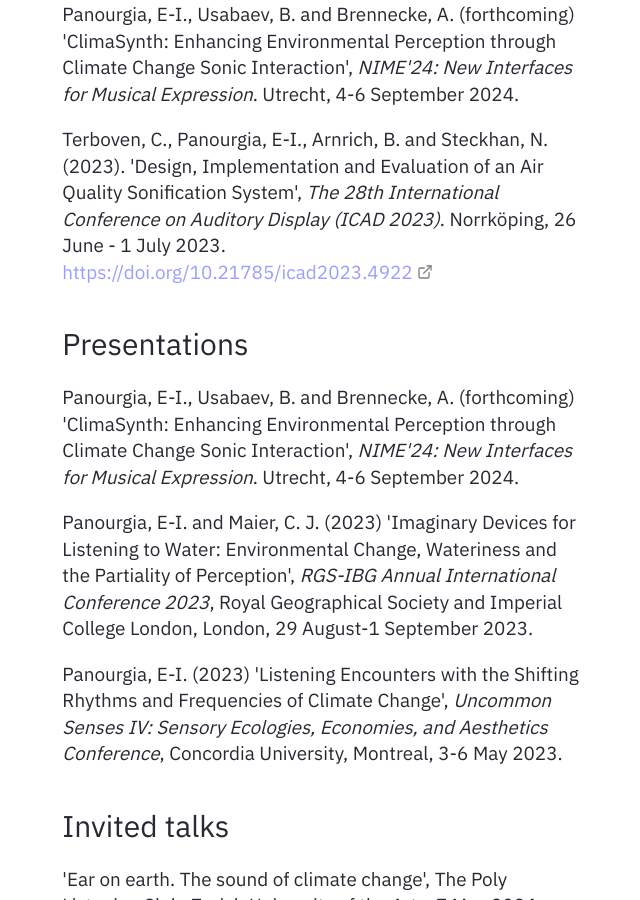
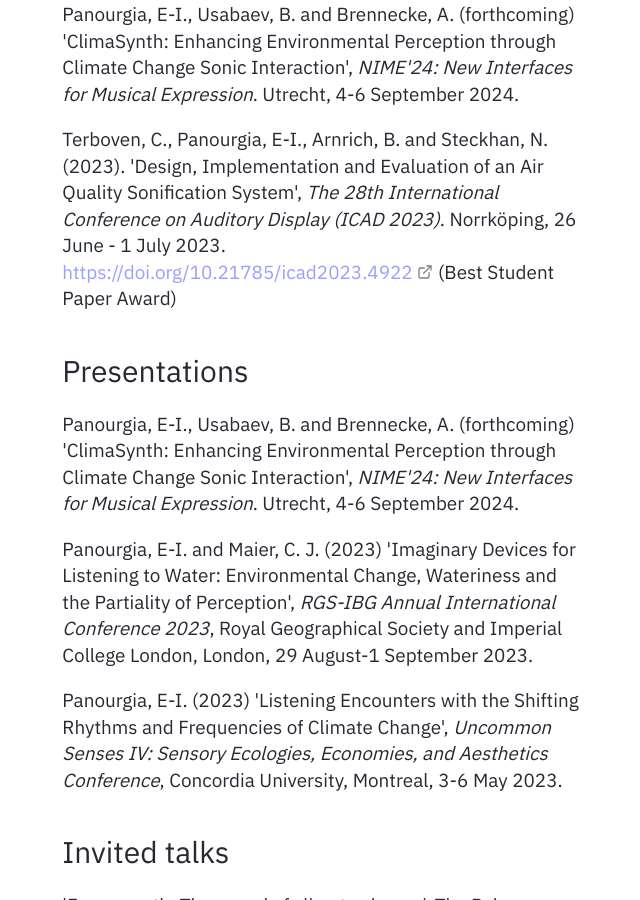
Before and after one commit to listeningtoclimatechange/listeningtoclimatechange.github.io, a Jekyll site: the page built from _notes/publications.md, in a window 1280 px wide and 900 px high, scrolled down 427 px. Shown: the whole window, without its empty margins (316-956 px from the left). Built offline with Jekyll 4.4.1, drawn with Linux system fonts in a browser that asks for light colours.

Commit message:
Update publications.md

```diff
--- a/_notes/publications.md
+++ b/_notes/publications.md
@@ -9,7 +9,7 @@ Panourgia, E-I. (forthcoming) 'Shaping sounds of future environments', in E.-K.
 
 Panourgia, E-I., Usabaev, B. and Brennecke, A. (forthcoming) 'ClimaSynth: Enhancing Environmental Perception through Climate Change Sonic Interaction', *NIME'24: New Interfaces for Musical Expression*. Utrecht, 4-6 September 2024.
 
-Terboven, C., Panourgia, E-I., Arnrich, B. and Steckhan, N. (2023). 'Design, Implementation and	Evaluation of an Air Quality Sonification System', *The 28th International Conference on	Auditory Display (ICAD 2023)*. Norrköping, 26 June - 1 July 2023.	[https://doi.org/10.21785/icad2023.4922](https://doi.org/10.21785/icad2023.4922)
+Terboven, C., Panourgia, E-I., Arnrich, B. and Steckhan, N. (2023). 'Design, Implementation and	Evaluation of an Air Quality Sonification System', *The 28th International Conference on	Auditory Display (ICAD 2023)*. Norrköping, 26 June - 1 July 2023.	[https://doi.org/10.21785/icad2023.4922](https://doi.org/10.21785/icad2023.4922) (Best Student Paper Award)
 
 ### Presentations
 Panourgia, E-I., Usabaev, B. and Brennecke, A. (forthcoming) 'ClimaSynth: Enhancing Environmental Perception through Climate Change Sonic Interaction', *NIME'24: New Interfaces for Musical Expression*. Utrecht, 4-6 September 2024.
```
